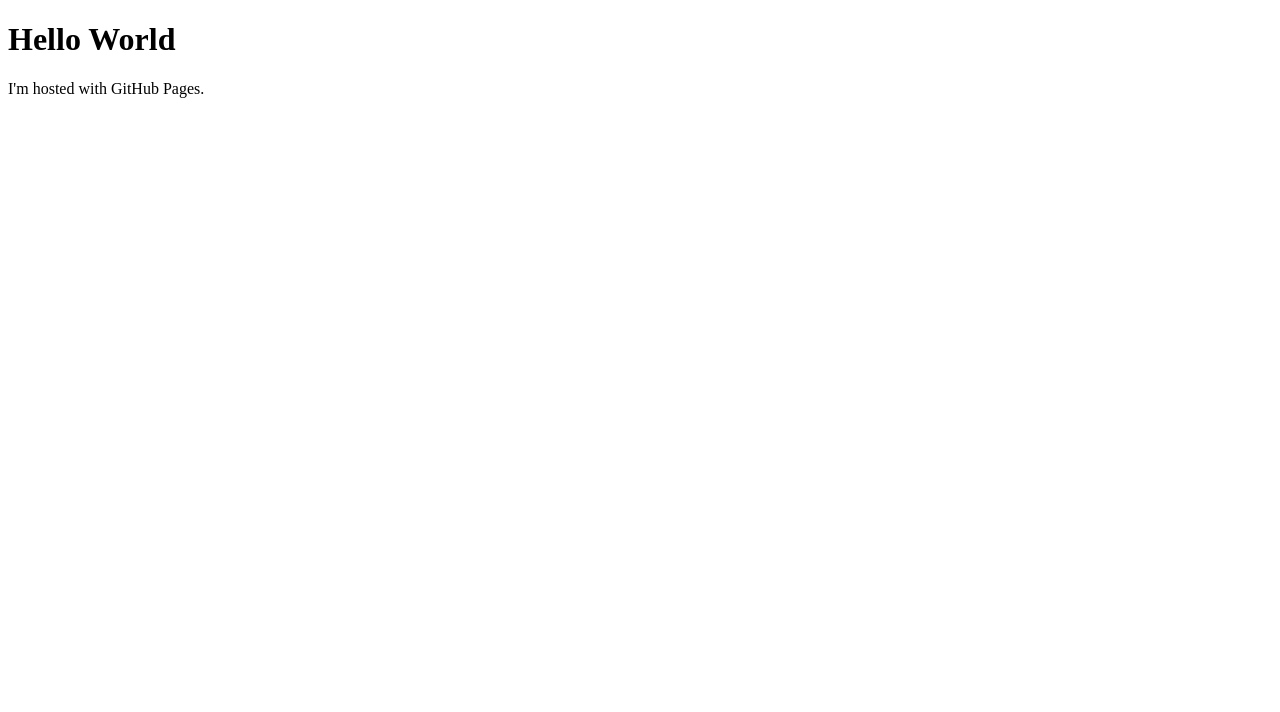
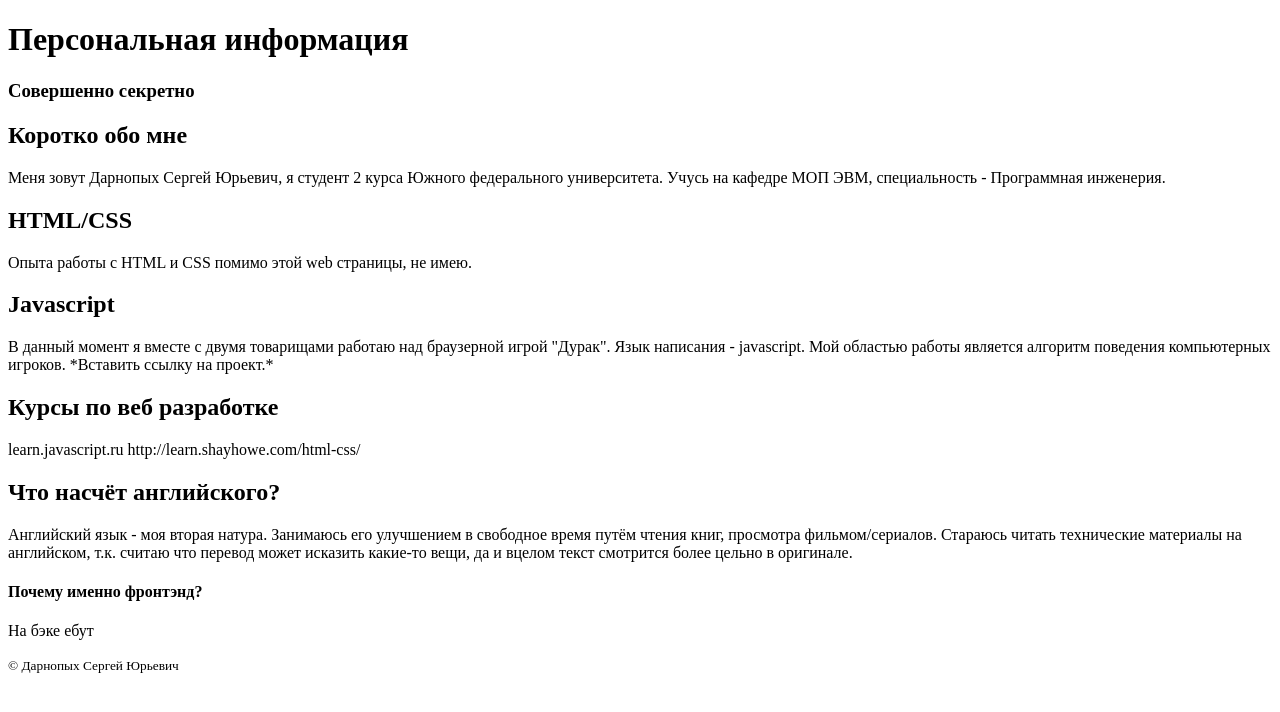
Before and after one commit to SergeyDarnopykh/sergeydarnopykh.github.io, a plain HTML site: page index.html in a window 1280 px wide. Drawn offline with Linux system fonts and the light colour scheme.

Commit message:
added structure

```diff
--- a/index.html
+++ b/index.html
@@ -1,7 +1,57 @@
 <!DOCTYPE html>
 <html>
+
+	<head>
+		<meta charset="utf-8">
+		<title>SergeyDarnopykh</title>
+		<link rel ="stylesheet" href="assets/stylesheets/main.css">
+	</head>
+
 	<body>
-		<h1>Hello World</h1>
-		<p>I'm hosted with GitHub Pages.</p>
+		<header>
+			<h1>Персональная информация</h1>
+			<h3>Совершенно секретно</h3>
+		</header>
+
+		<section>
+			<h2>Коротко обо мне</h2>
+			<p>Меня зовут Дарнопых Сергей Юрьевич, я студент 2 курса Южного федерального университета.
+				Учусь на кафедре МОП ЭВМ, специальность - Программная инженерия.</p>
+		</section>
+
+		<section>
+			<section>
+				<h2>HTML/CSS</h2>
+				<p>Опыта работы с HTML и CSS помимо этой web страницы, не имею.</p>
+			</section>
+
+			<section>
+				<h2>Javascript</h2>
+				<p>В данный момент я вместе с двумя товарищами работаю над браузерной игрой "Дурак".
+				Язык написания - javascript. Мой областью работы является алгоритм поведения компьютерных игроков. *Вставить ссылку на проект.*</p>
+			</section>
+		</section>
+
+		<section>
+			<h2>Курсы по веб разработке</h2>
+			<p>learn.javascript.ru http://learn.shayhowe.com/html-css/</p>
+		</section>
+
+		<section>
+			<h2>Что насчёт английского?</h2>
+			<p>Английский язык - моя вторая натура. Занимаюсь его улучшением в свободное время путём чтения книг, просмотра фильмом/сериалов. Стараюсь читать технические материалы на английском, т.к. считаю что перевод может исказить какие-то вещи, да и вцелом текст смотрится более цельно в оригинале.</p>
+		</section>
+
+		<section>
+			<h4>Почему именно фронтэнд?</h4>
+			<p>На бэке ебут</p>
+		</section>
+
+		<footer>
+  		<small>&copy; Дарнопых Сергей Юрьевич</small>
+		</footer>
+
+
 	</body>
+
 </html>
```
